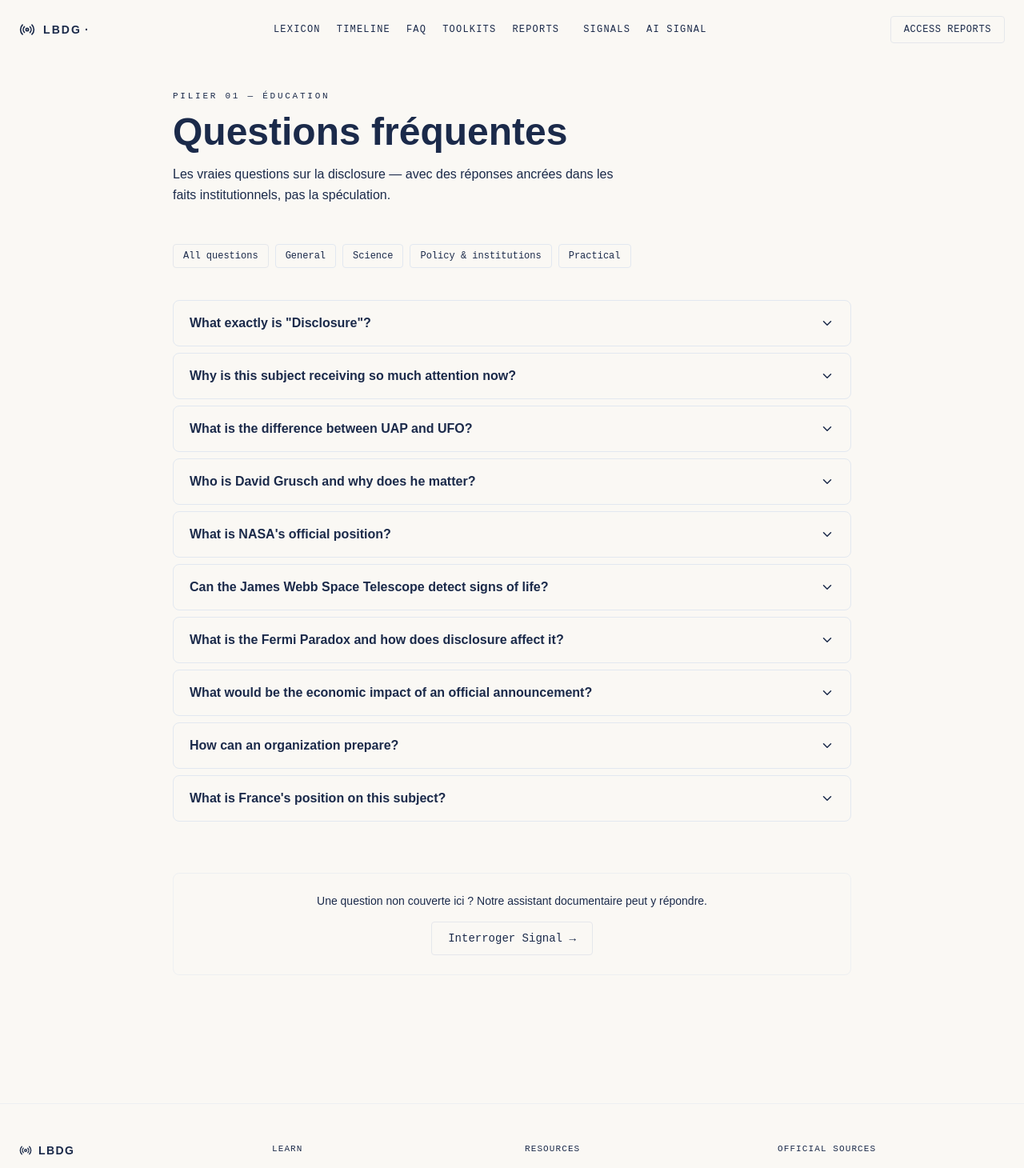
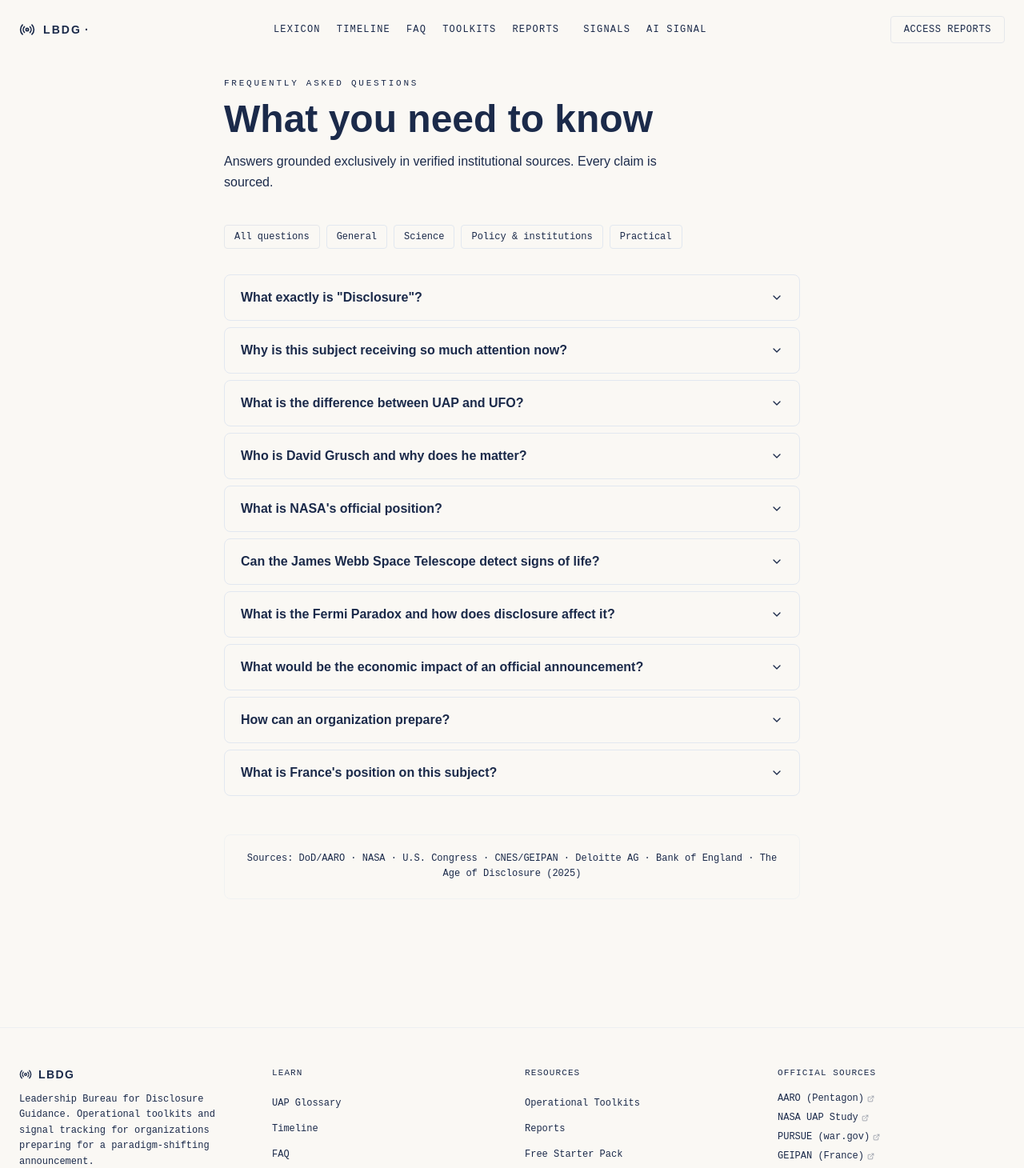
Before and after one commit to lbdgGit/DisclosureHub, a Next.js app in the folder disclosure-hub-starter/: page /faq in a window 1280 px wide. Shown: the top 1460 px of the page at 80% size. Built offline with nearby package versions, Linux system fonts and the light colour scheme; a web font is replaced by a local one.

Commit message:
Update page.tsx

```diff
--- a/disclosure-hub-starter/app/faq/page.tsx
+++ b/disclosure-hub-starter/app/faq/page.tsx
@@ -6,7 +6,7 @@ import { FAQ, FAQ_CATEGORIES } from '@/data/faq';
 import { cn } from '@/lib/utils';
 
 export default function FAQPage() {
-  const [openId, setOpenId]     = useState<string | null>(null);
+  const [openId, setOpenId]       = useState<string | null>(null);
   const [categorie, setCategorie] = useState<string>('all');
 
   const filtered = FAQ.filter(
@@ -15,7 +15,6 @@ export default function FAQPage() {
 
   const toggle = (id: string) => setOpenId((prev) => (prev === id ? null : id));
 
-  // Formatter le markdown simple en JSX (gras, listes)
   function renderAnswer(text: string) {
     const lines = text.split('\n');
     return lines.map((line, i) => {
@@ -27,7 +26,7 @@ export default function FAQPage() {
           </li>
         );
       }
-      if (line.startsWith('(') || line === '') return null;
+      if (line === '') return null;
       return (
         <p key={i} className="text-sm text-body/80 leading-relaxed mb-3"
           dangerouslySetInnerHTML={{ __html: formatInline(line) }} />
@@ -42,28 +41,27 @@ export default function FAQPage() {
   }
 
   return (
-    <div className="max-w-4xl mx-auto px-4 sm:px-6 pt-28 pb-20">
-      {/* Header */}
-      <div className="mb-12">
+    <div className="max-w-3xl mx-auto px-4 sm:px-6 pt-24 pb-20">
+      <div className="mb-10">
         <span
           className="text-2xs font-mono text-muted tracking-[0.25em] uppercase block mb-3"
           style={{ fontFamily: 'JetBrains Mono, monospace' }}
         >
-          Pilier 01 — Éducation
+          Frequently Asked Questions
         </span>
         <h1
-          className="font-display text-4xl sm:text-5xl font-800 text-bright mb-4"
+          className="font-display text-3xl sm:text-5xl font-800 text-bright mb-4"
           style={{ fontFamily: 'Syne, sans-serif', fontWeight: 800 }}
         >
-          Questions fréquentes
+          What you need to know
         </h1>
         <p className="text-body/80 max-w-xl leading-relaxed" style={{ fontFamily: 'Syne, sans-serif' }}>
-          Les vraies questions sur la disclosure — avec des réponses ancrées dans les faits institutionnels, pas la spéculation.
+          Answers grounded exclusively in verified institutional sources. Every claim is sourced.
         </p>
       </div>
 
-      {/* Filtre catégories */}
-      <div className="flex flex-wrap gap-2 mb-10">
+      {/* Category filters */}
+      <div className="flex flex-wrap gap-2 mb-8">
         {FAQ_CATEGORIES.map((cat) => (
           <button
             key={cat.id}
@@ -81,86 +79,50 @@ export default function FAQPage() {
         ))}
       </div>
 
-      {/* Accordion */}
+      {/* FAQ list */}
       <div className="space-y-2">
-        {filtered.map((item) => {
-          const isOpen = openId === item.id;
-
-          return (
+        {filtered.map((item) => (
           <div
             key={item.id}
-              className={cn(
-                'rounded-lg border transition-all duration-200',
-                isOpen
-                  ? 'border-signal/30 bg-surface'
-                  : 'border-border bg-surface/40 hover:bg-surface/70',
-              )}
+            className="rounded-lg border border-border bg-surface/40 overflow-hidden"
           >
-              {/* Question */}
             <button
               onClick={() => toggle(item.id)}
-                className="w-full flex items-center justify-between gap-4 px-5 py-4 text-left"
+              className="w-full flex items-center justify-between gap-4 px-5 py-4 text-left hover:bg-surface/80 transition-colors"
             >
               <span
-                  className={cn(
-                    'font-display text-sm sm:text-base font-600 transition-colors',
-                    isOpen ? 'text-bright' : 'text-body/90 hover:text-bright',
-                  )}
+                className="font-display text-sm sm:text-base font-600 text-bright"
                 style={{ fontFamily: 'Syne, sans-serif', fontWeight: 600 }}
               >
                 {item.question}
               </span>
               <ChevronDown
-                  size={18}
+                size={16}
                 className={cn(
-                    'shrink-0 text-muted transition-transform duration-200',
-                    isOpen && 'rotate-180 text-signal',
+                  'text-muted shrink-0 transition-transform',
+                  openId === item.id && 'rotate-180',
                 )}
               />
             </button>
 
-              {/* Réponse */}
-              {isOpen && (
-                <div className="px-5 pb-5 border-t border-border/50 pt-4">
-                  <div className="space-y-0">
+            {openId === item.id && (
+              <div className="px-5 pb-5 border-t border-border/50">
+                <div className="pt-4 space-y-1">
                   {renderAnswer(item.reponse)}
-                  </div>
-                  <div className="mt-4 pt-3 border-t border-border/30">
-                    <span
-                      className={cn(
-                        'text-2xs font-mono px-2 py-0.5 rounded border capitalize',
-                        item.categorie === 'scientifique' && 'text-verified border-verified/30 bg-verified/10',
-                        item.categorie === 'politique'    && 'text-cold border-cold/30 bg-cold/10',
-                        item.categorie === 'general'      && 'text-signal border-signal/30 bg-signal/10',
-                        item.categorie === 'pratique'     && 'text-classified border-classified/30 bg-classified/10',
-                      )}
-                      style={{ fontFamily: 'JetBrains Mono, monospace' }}
-                    >
-                      {item.categorie}
-                    </span>
                 </div>
               </div>
             )}
           </div>
-          );
-        })}
+        ))}
       </div>
 
-      {/* CTA bas */}
-      <div className="mt-16 p-6 rounded-lg border border-border/50 bg-surface/30 text-center">
+      <div className="mt-12 p-5 rounded-lg border border-border/40 bg-surface/20 text-center">
         <p
-          className="text-sm text-body/70 mb-4"
-          style={{ fontFamily: 'Syne, sans-serif' }}
-        >
-          Une question non couverte ici ? Notre assistant documentaire peut y répondre.
-        </p>
-        <a
-          href="/chatbot"
-          className="inline-flex items-center gap-2 px-5 py-2.5 rounded border border-cold/40 text-cold font-mono text-sm hover:bg-cold/10 transition-all"
+          className="text-xs text-muted/70 leading-relaxed"
           style={{ fontFamily: 'JetBrains Mono, monospace' }}
         >
-          Interroger Signal →
-        </a>
+          Sources: DoD/AARO · NASA · U.S. Congress · CNES/GEIPAN · Deloitte AG · Bank of England · The Age of Disclosure (2025)
+        </p>
       </div>
     </div>
   );
```
Lines whose indentation alone changed are shown as unchanged.
